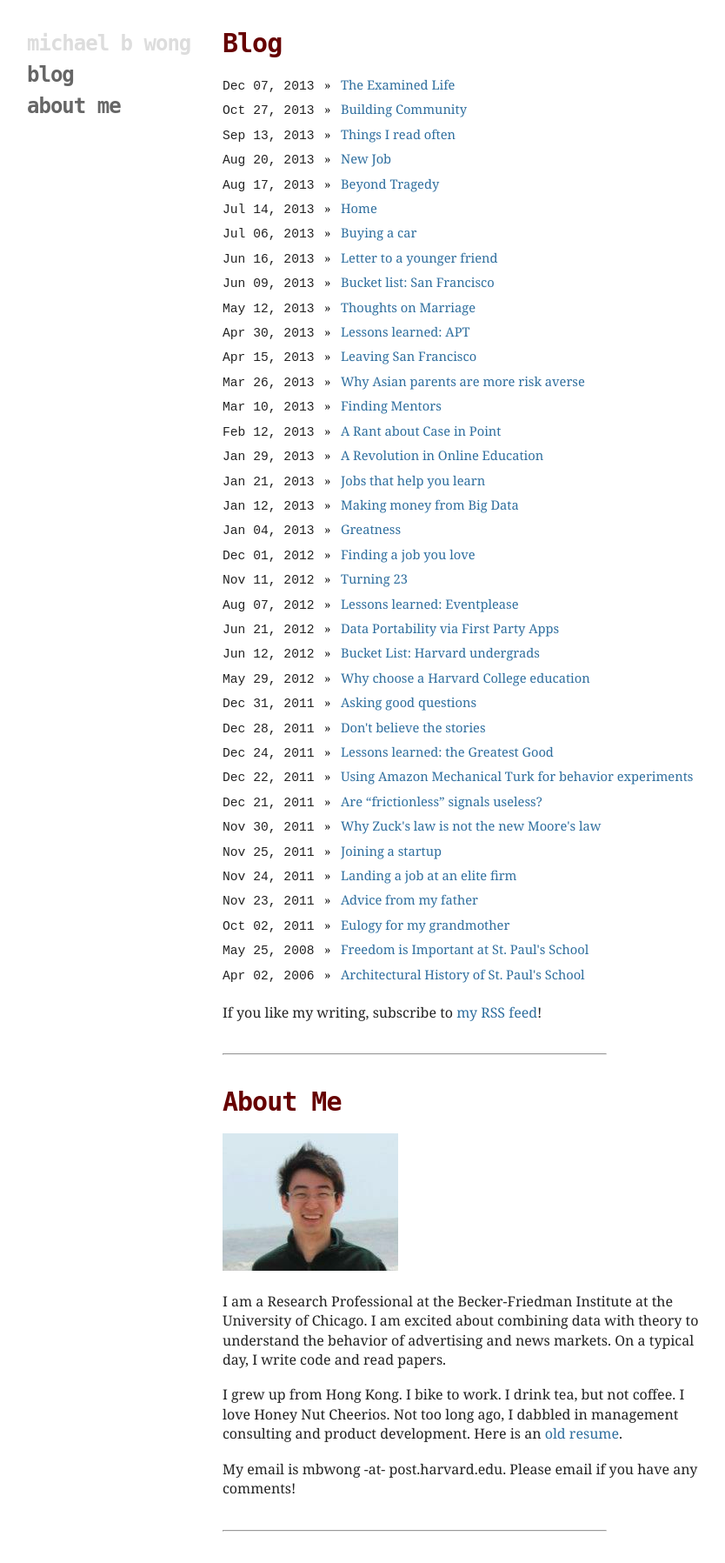
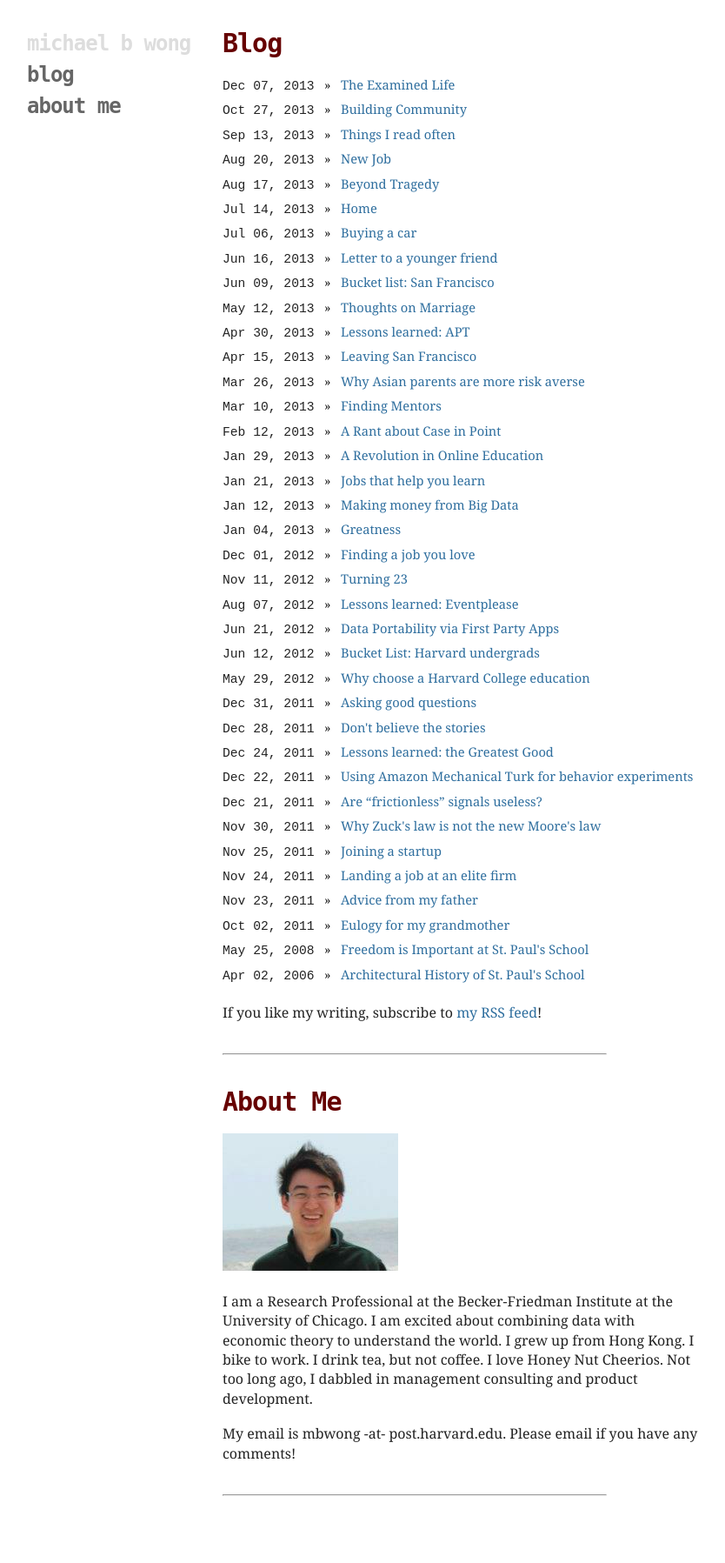
Before and after one commit to mbwong/mbwong.github.com, a Jekyll site: the page built from index.html, in a window 1280 px wide. Shown: the whole page at 87% size, without its empty margins (94-928 px from the left). Built offline with Jekyll 4.4.1, drawn with Linux system fonts in a browser that asks for light colours; after the commit the page ends 1756 px from its top, so only the background shows below that.

Commit message:
Update index.html

```diff
--- a/index.html
+++ b/index.html
@@ -24,9 +24,7 @@
 
 <p><img src="/mugshot.png"/></p>
 
-<p>I am a Research Professional at the Becker-Friedman Institute at the University of Chicago. I am excited about combining data with theory to understand the behavior of advertising and news markets. On a typical day, I write code and read papers.
-
-<p>I grew up from Hong Kong. I bike to work. I drink tea, but not coffee. I love Honey Nut Cheerios. Not too long ago, I dabbled in management consulting and product development. Here is an <a href="/resume.pdf">old resume</a>.
+<p>I am a Research Professional at the Becker-Friedman Institute at the University of Chicago. I am excited about combining data with economic theory to understand the world. I grew up from Hong Kong. I bike to work. I drink tea, but not coffee. I love Honey Nut Cheerios. Not too long ago, I dabbled in management consulting and product development.
 
 <p>My email is mbwong -at- post.harvard.edu. Please email if you have any comments!
 
```
